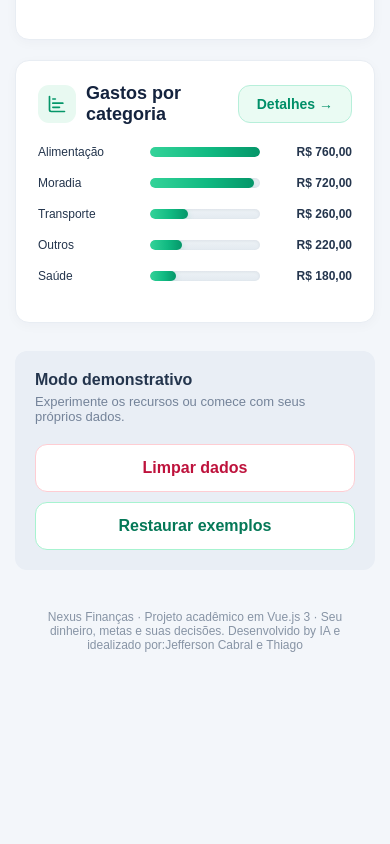
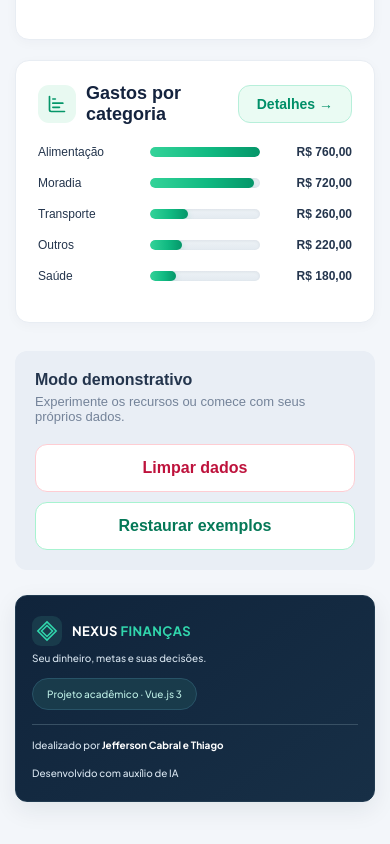
Before and after one commit to fabricioecon12-dev/vitejs-vite-eygm1ahr, a Vue app: page / in a window 390 px wide. Shown: the part 1751-2595 px from the top of the page. Before the commit the page ends 2518 px from the top, so only its background shows below. Built offline with nearby package versions, Linux system fonts and the light colour scheme.

Commit message:
fix: restaura layout premium do orçamento e rodape

```diff
--- a/src/App.vue
+++ b/src/App.vue
@@ -1,7 +1,7 @@
 <script setup>
 import { computed, nextTick } from 'vue'
 import { useRoute, useRouter } from 'vue-router'
-import { ChartBar, History } from 'lucide-vue-next'
+import { ChartBar, History, SlidersHorizontal } from 'lucide-vue-next'
 
 import MenuLateral from './components/MenuLateral.vue'
 import Cabecalho from './components/Cabecalho.vue'
@@ -306,6 +306,7 @@ async function navegarPara(destino) {
           </div>
         </template>
 
+
 <!-- ORÇAMENTO -->
 <template v-else-if="pagina === 'orcamento'">
   <div class="cards-grid">
@@ -331,24 +332,19 @@ async function navegarPara(destino) {
   </div>
 
   <div class="orcamento-grid">
-
     <section class="painel">
       <h2 class="titulo-categorias-premium">
         <span class="icone-categorias-premium" aria-hidden="true">
-               <ChartBar :size="20" :stroke-width="2" />
+          <SlidersHorizontal :size="20" :stroke-width="2" />
         </span>
-                Gastos por categoria
+        Configurar orçamento
       </h2>
 
       <p class="texto-apoio">
-    Entenda como o orçamento está sendo utilizado.
+        Defina o limite de despesas para o mês selecionado.
       </p>
 
-
-              <form
-                class="form-limite"
-                @submit.prevent="salvarLimite"
-              >
+      <form class="form-limite" @submit.prevent="salvarLimite">
         <label>
           Limite mensal (R$)
           <input
@@ -361,10 +357,7 @@ async function navegarPara(destino) {
           />
         </label>
 
-                <button
-                  class="btn btn-primary"
-                  type="submit"
-                >
+        <button class="btn btn-primary" type="submit">
           Salvar limite
         </button>
       </form>
@@ -376,10 +369,15 @@ async function navegarPara(destino) {
     </section>
 
     <section class="painel">
-              <h2>Gastos por categoria</h2>
+      <h2 class="titulo-categorias-premium">
+        <span class="icone-categorias-premium" aria-hidden="true">
+          <ChartBar :size="20" :stroke-width="2" />
+        </span>
+        Gastos por categoria
+      </h2>
 
       <p class="texto-apoio">
-                Entenda como o orçamento está sendo utilizado.
+        Acompanhe a distribuição das despesas do mês.
       </p>
 
       <div
@@ -392,30 +390,24 @@ async function navegarPara(destino) {
       <div
         v-for="categoria in categorias()"
         :key="categoria.nome"
-                class="categoria-linha"
+        class="categoria-linha categoria-linha-orcamento"
       >
+        <div class="categoria-cabecalho">
           <span>{{ categoria.nome }}</span>
+          <strong>{{ moeda(categoria.valor) }}</strong>
+        </div>
 
         <div class="barra pequena">
           <div
             :style="{
-                      width:
-                        categoria.valor / maxCategoria() *
-                        100 + '%'
+              width: categoria.valor / maxCategoria() * 100 + '%'
             }"
           ></div>
         </div>
-
-                <strong>
-                  {{ moeda(categoria.valor) }}
-                </strong>
       </div>
 
       <p
-                v-if="
-                  limiteAtual() > 0 &&
-                  despesas() >= limiteAtual()
-                "
+        v-if="limiteAtual() > 0 && despesas() >= limiteAtual()"
         class="mensagem-erro"
       >
         Você atingiu ou ultrapassou o limite mensal.
@@ -433,6 +425,7 @@ async function navegarPara(destino) {
     </section>
   </div>
 </template>
+
 
         <!-- RELATÓRIOS -->
         <template v-else-if="pagina === 'relatorios'">
--- a/src/components/Rodape.vue
+++ b/src/components/Rodape.vue
@@ -1,8 +1,55 @@
 
 <template>
-<footer class="rodape">
-  Nexus Finanças · Projeto acadêmico em Vue.js 3 ·
-  Seu dinheiro, metas e suas decisões.
-  Desenvolvido by IA e idealizado por:Jefferson Cabral e Thiago
-</footer>
+  <footer class="rodape rodape-premium">
+    <div class="rodape-premium-cabecalho">
+      <div class="rodape-premium-identidade">
+        <div class="rodape-premium-topo">
+          <span class="rodape-premium-icone" aria-hidden="true">
+            <svg
+              width="22"
+              height="22"
+              viewBox="0 0 24 24"
+              fill="none"
+              xmlns="http://www.w3.org/2000/svg"
+            >
+              <path
+                d="M12 2 22 12 12 22 2 12 12 2Z"
+                stroke="currentColor"
+                stroke-width="1.7"
+              />
+              <path
+                d="M12 6 18 12 12 18 6 12 12 6Z"
+                stroke="currentColor"
+                stroke-width="1.7"
+              />
+            </svg>
+          </span>
+
+          <strong class="rodape-premium-marca">
+            NEXUS <span>FINANÇAS</span>
+          </strong>
+        </div>
+
+        <p class="rodape-premium-slogan">
+          Seu dinheiro, metas e suas decisões.
+        </p>
+      </div>
+
+      <div class="rodape-premium-selo">
+        Projeto acadêmico · Vue.js 3
+      </div>
+    </div>
+
+    <div class="rodape-premium-divisor"></div>
+
+    <div class="rodape-premium-creditos">
+      <p class="rodape-premium-credito">
+        Idealizado por <strong>Jefferson Cabral e Thiago</strong>
+      </p>
+
+      <p class="rodape-premium-credito">
+        Desenvolvido com auxílio de IA
+      </p>
+    </div>
+  </footer>
 </template>
--- a/src/style.css
+++ b/src/style.css
@@ -2421,3 +2421,246 @@ select:focus {
   color: #e11d48;
   white-space: nowrap;
 }
+
+/* ==========================================
+   NEXUS FINANÇAS — ORÇAMENTO PREMIUM
+   Restauração do layout das categorias
+   ========================================== */
+
+   .orcamento-grid .categoria-linha-orcamento {
+    display: flex;
+    flex-direction: column;
+    align-items: stretch;
+    gap: 10px;
+    padding: 14px 0;
+    border-bottom: 1px solid #edf1f5;
+    font-family: 'Plus Jakarta Sans', Arial, sans-serif;
+  }
+
+  .orcamento-grid .categoria-linha-orcamento:last-of-type {
+    border-bottom: none;
+  }
+
+  .orcamento-grid .categoria-linha-orcamento .categoria-cabecalho {
+    display: flex;
+    align-items: center;
+    justify-content: space-between;
+    gap: 16px;
+    width: 100%;
+    min-width: 0;
+  }
+
+  .orcamento-grid .categoria-linha-orcamento .categoria-cabecalho span {
+    min-width: 0;
+    color: #475569;
+    font-size: 13px;
+    font-weight: 600;
+    line-height: 1.5;
+    overflow-wrap: anywhere;
+  }
+
+  .orcamento-grid .categoria-linha-orcamento .categoria-cabecalho strong {
+    flex-shrink: 0;
+    color: #14233e;
+    font-size: 13px;
+    font-weight: 700;
+    font-variant-numeric: tabular-nums;
+    white-space: nowrap;
+  }
+
+  .orcamento-grid .categoria-linha-orcamento .barra.pequena {
+    width: 100%;
+    height: 9px;
+    flex: none;
+  }
+
+  @media (max-width: 600px) {
+    .orcamento-grid .categoria-linha-orcamento {
+      padding: 12px 0;
+      gap: 9px;
+    }
+
+    .orcamento-grid .categoria-linha-orcamento .categoria-cabecalho {
+      gap: 10px;
+    }
+
+    .orcamento-grid .categoria-linha-orcamento .categoria-cabecalho span,
+    .orcamento-grid .categoria-linha-orcamento .categoria-cabecalho strong {
+      font-size: 12px;
+    }
+
+    .orcamento-grid .categoria-linha-orcamento .categoria-cabecalho strong {
+      white-space: normal;
+      text-align: right;
+      overflow-wrap: anywhere;
+    }
+  }
+
+
+/* ==========================================
+   NEXUS FINANÇAS — RODAPÉ PREMIUM ORIGINAL
+   ========================================== */
+
+   .rodape.rodape-premium {
+    display: flex;
+    flex-direction: column;
+    align-items: stretch;
+    gap: 0;
+    width: 100%;
+    padding: 24px 28px;
+    box-sizing: border-box;
+    border: 1px solid #203a50;
+    border-radius: 16px;
+    background: linear-gradient(145deg, #10243b, #172f46);
+    color: #d6e3ee;
+    text-align: left;
+    font-family: 'Plus Jakarta Sans', Arial, sans-serif;
+    font-size: 12px;
+    line-height: 1.6;
+    box-shadow: 0 8px 24px rgba(15, 35, 55, 0.08);
+  }
+
+  /* Marca e selo acadêmico */
+
+  .rodape-premium-cabecalho {
+    display: flex;
+    align-items: center;
+    justify-content: space-between;
+    gap: 24px;
+    width: 100%;
+  }
+
+  .rodape-premium-identidade {
+    display: flex;
+    flex-direction: column;
+    gap: 4px;
+    min-width: 0;
+  }
+
+  .rodape-premium-topo {
+    display: flex;
+    align-items: center;
+    gap: 10px;
+  }
+
+  .rodape-premium-icone {
+    display: inline-flex;
+    align-items: center;
+    justify-content: center;
+    width: 30px;
+    height: 30px;
+    flex-shrink: 0;
+    border-radius: 9px;
+    background: #193b4b;
+    color: #31d6ac;
+  }
+
+  .rodape-premium-marca {
+    color: #ffffff;
+    font-size: 14px;
+    font-weight: 800;
+    letter-spacing: 0.4px;
+  }
+
+  .rodape-premium-marca span {
+    color: #31d6ac;
+  }
+
+  .rodape-premium-slogan {
+    margin: 0;
+    color: #d6e3ee;
+    font-size: 11px;
+  }
+
+  .rodape-premium-selo {
+    display: inline-flex;
+    align-items: center;
+    justify-content: center;
+    flex-shrink: 0;
+    padding: 7px 14px;
+    border: 1px solid #285367;
+    border-radius: 999px;
+    background: #193b4b;
+    color: #bcede4;
+    font-size: 11px;
+    font-weight: 500;
+    white-space: nowrap;
+  }
+
+  /* Divisor */
+
+  .rodape-premium-divisor {
+    width: 100%;
+    height: 1px;
+    margin: 16px 0 12px;
+    background: #385064;
+  }
+
+  /* Créditos inferiores */
+
+  .rodape-premium-creditos {
+    display: flex;
+    align-items: center;
+    justify-content: space-between;
+    gap: 20px;
+    width: 100%;
+  }
+
+  .rodape-premium-credito {
+    margin: 0;
+    color: #d6e3ee;
+    font-size: 11px;
+  }
+
+  .rodape-premium-credito strong {
+    color: #ffffff;
+    font-weight: 700;
+  }
+
+  /* Tablet */
+
+  @media (max-width: 850px) {
+    .rodape.rodape-premium {
+      padding: 22px;
+    }
+
+    .rodape-premium-cabecalho,
+    .rodape-premium-creditos {
+      flex-wrap: wrap;
+      gap: 12px;
+    }
+  }
+
+  /* Celular */
+
+  @media (max-width: 600px) {
+    .rodape.rodape-premium {
+      padding: 20px 16px;
+      border-radius: 12px;
+    }
+
+    .rodape-premium-cabecalho,
+    .rodape-premium-creditos {
+      flex-direction: column;
+      align-items: flex-start;
+      gap: 12px;
+    }
+
+    .rodape-premium-marca {
+      font-size: 13px;
+    }
+
+    .rodape-premium-slogan,
+    .rodape-premium-credito {
+      font-size: 10px;
+    }
+
+    .rodape-premium-selo {
+      font-size: 10px;
+      white-space: normal;
+    }
+
+    .rodape-premium-divisor {
+      margin: 14px 0 12px;
+    }
+  }
```
Lines whose indentation alone changed are shown as unchanged.
